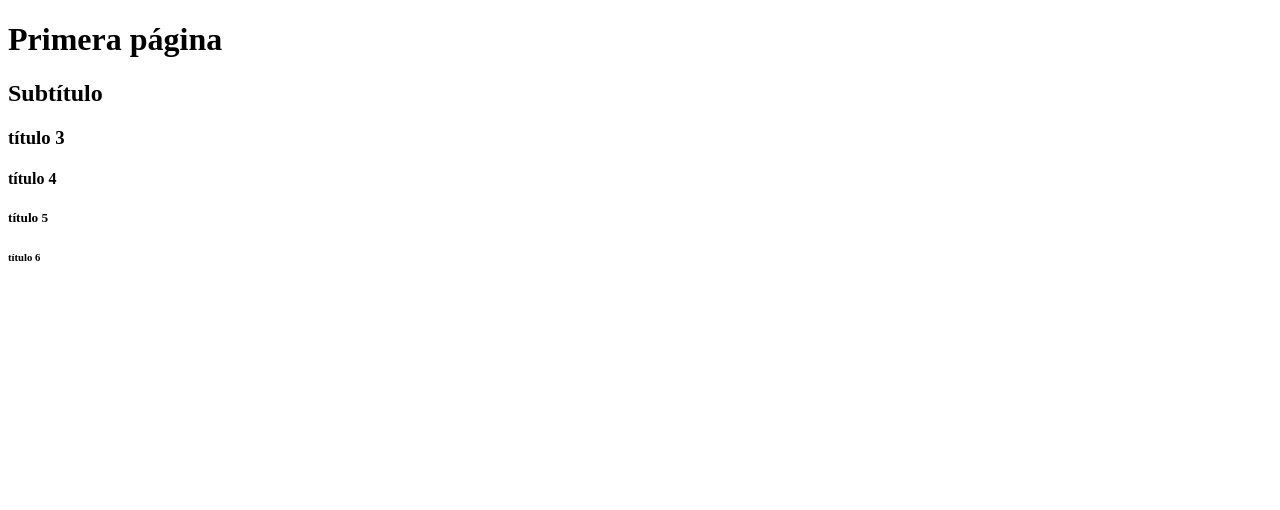
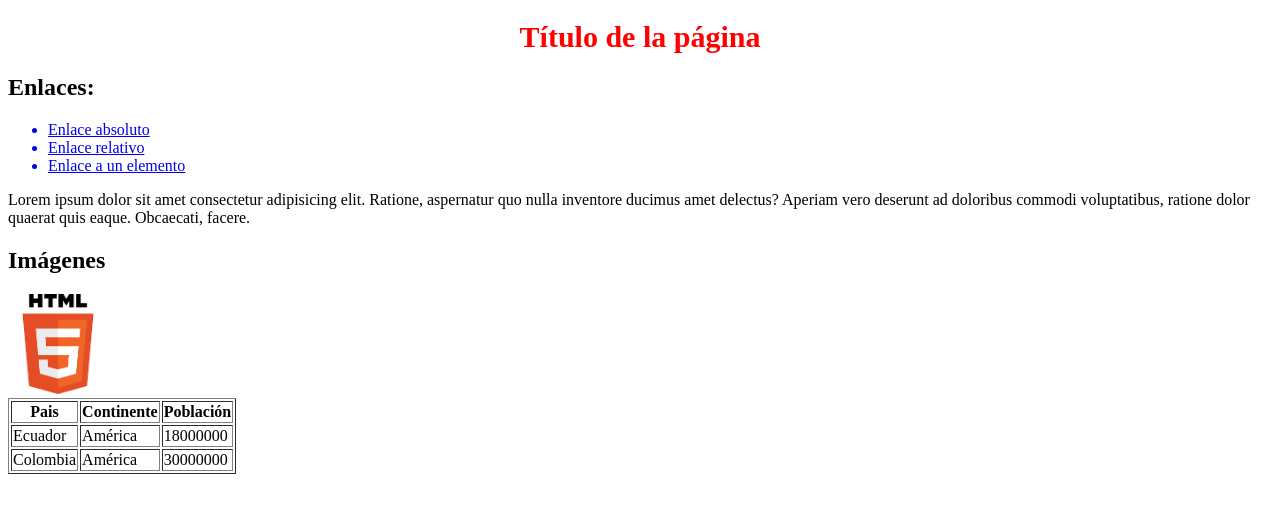
Before and after one commit to ElvisDavis/primerproyecto, a plain HTML site: page index.html in a window 1280 px wide. Drawn offline with Linux system fonts and the light colour scheme.

Commit message:
enlaces, table

```diff
--- a/index.html
+++ b/index.html
@@ -1,19 +1,77 @@
 <!DOCTYPE html>
 <html lang="es">
+
 <head>
     <meta charset="UTF-8">
     <meta name="viewport" content="width=device-width, initial-scale=1.0">
     <title>Primera Web</title>
 </head>
+
 <body>
-    <!--Comentarios todo nuestro proyecto debe estar comentado
-    sino, se descontar 1 punto de la nota final -->
-    <h1>Primera página</h1>
-    <h2>Subtítulo</h2>
-    <h3>título 3</h3>
-    <h4>título 4</h4>
-    <h5>título 5</h5>
-    <h6>título 6</h6>
+    <div>
+        <header>
+            <h1 style="color: red; text-align: center; font-size: 30px;">Título de la página</h1>
+            <!--Etiquetas de tipo enlace
+            Existen 3 tipos de enlace:
+            1. Enlace absoluto-> Hacemos referencia a recursos que se encuentran fuera de mi proyecto
+            2. Enlace relativo-> Este enlace me permite hacer referencia a recursos que estan dentro
+            de mi proyecto no necesariamente en el mismo documento html
+            3. Enlace a un elemento-> hace referencia a un elemento del mismo documento donde esto trabajando
+            mediante un identificador
+            La etiqueta que vamos a utilizar es la etiqueta <a></a>-->
+            <h2>Enlaces:</h2>
+            <ul>
+                <a href="https://youtu.be/tkFSTpvkGgs?si=3V4zrXyx_ec2pmta" target="_blank"><li>Enlace absoluto</li></a>
+                <a href="vistas/contscto/contacto.html"><li>Enlace relativo</li></a>
+                <a href="#personal"><li>Enlace a un elemento</li></a>
+
+            </ul>
+
+        </header>
+
+
+    </div>
+
+    <section id="personal">
+        <p>
+            Lorem ipsum dolor sit amet consectetur adipisicing elit. Ratione, aspernatur quo nulla inventore ducimus amet delectus? Aperiam vero
+             deserunt ad doloribus commodi voluptatibus, ratione dolor quaerat quis eaque. Obcaecati, facere.
+        </p>
+    </section>
+    <!--Etiqueta de imagen -->
+    <section>
+        <h2>Imágenes</h2>
+        <img src="img/imagenhtml.png" alt="Imagen html" title="Imagen Html" width="100px" height="100px">
+    </section>
+
+    <!--Tabla-->
+    <section>
+        <table border="1px solid">
+            <thead>
+                <th>Pais</th>
+                <th>Continente</th>
+                <th>Población</th>
+            </thead>
+            <tbody>
+                <tr>
+                    <td>Ecuador</td>
+                    <td>América</td>
+                    <td>18000000</td>
+                </tr>
+                <tr>
+                    <td>Colombia</td>
+                    <td>América</td>
+                    <td>30000000</td>
+                </tr>
+
+            </tbody>
+
+        </table>
+    </section>
+
+
+
 
 </body>
+
 </html>
```
Also changed, not shown: vistas/contacto.html (added, +13 -0 lines), img/imagenhtml.png (added).
